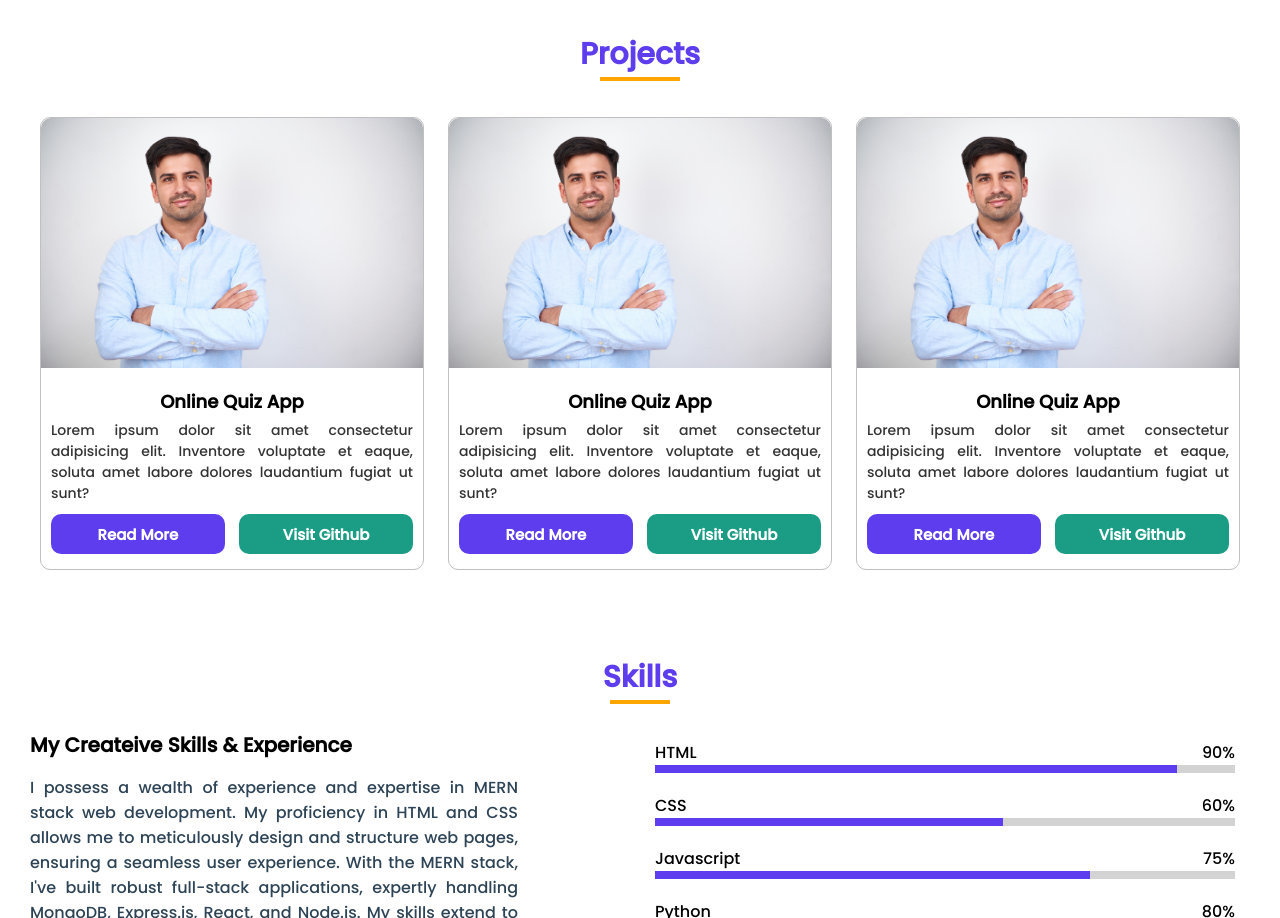
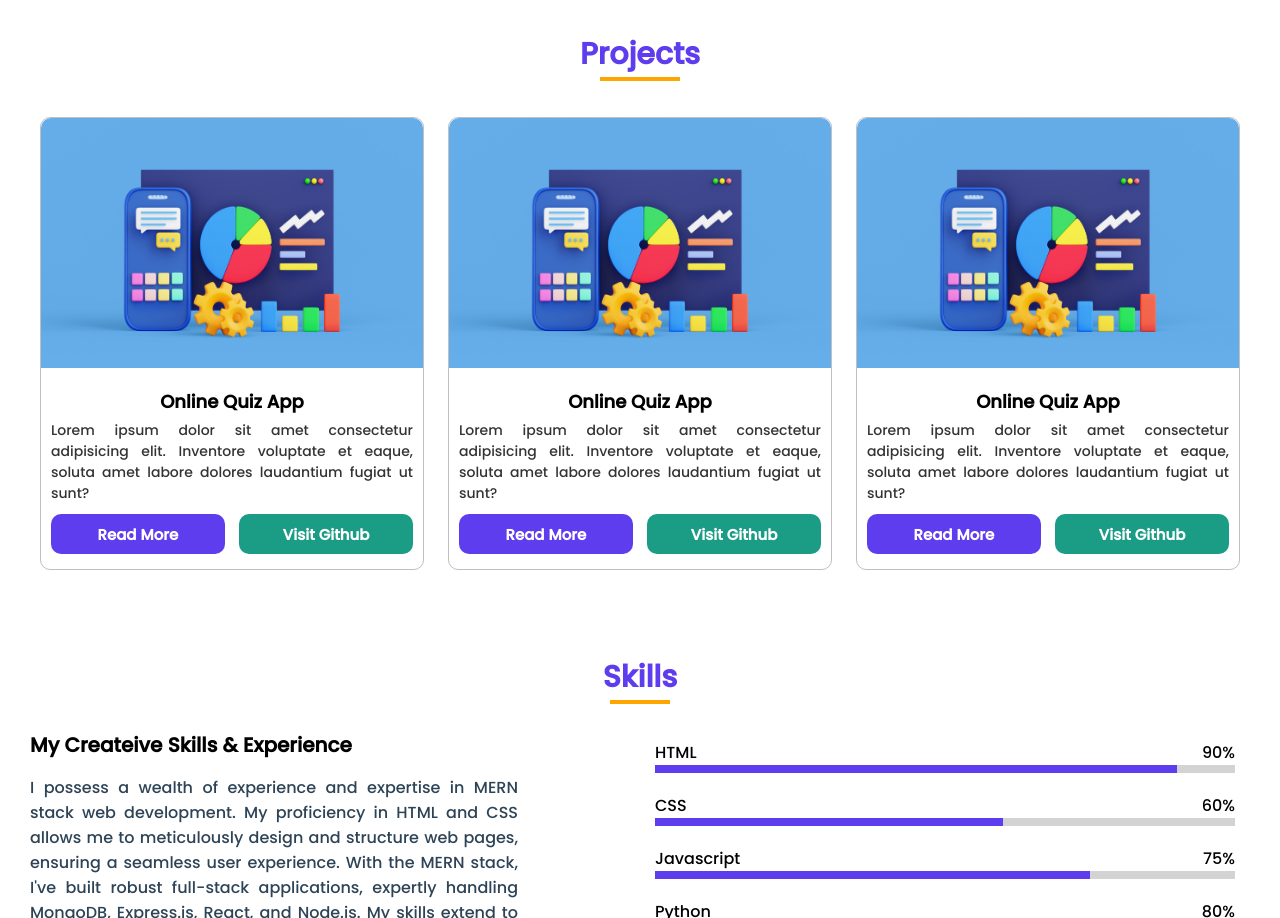
Before and after one commit to sandesh034/Portfolio_Website, a plain HTML site: page index.html in a window 1280 px wide. Shown: the part 1954-2872 px from the top of the page. Drawn offline with nearby package versions, Linux system fonts and the light colour scheme.

Commit message:
project image changed

```diff
--- a/index.html
+++ b/index.html
@@ -128,7 +128,7 @@
 
             <div class="cards">
                 <div class="img-container">
-                    <img src="./Images/confident-young-man.jpg" alt="" srcset="">
+                    <img src="./Images/project.jpg" alt="" srcset="">
                 </div>
 
                 <div class="card-title">
@@ -146,7 +146,7 @@
 
             <div class="cards">
                 <div class="img-container">
-                    <img src="./Images/confident-young-man.jpg" alt="" srcset="">
+                    <img src="./Images/project.jpg" alt="" srcset="">
                 </div>
 
                 <div class="card-title">
@@ -164,7 +164,7 @@
 
             <div class="cards">
                 <div class="img-container">
-                    <img src="./Images/confident-young-man.jpg" alt="" srcset="">
+                    <img src="./Images/project.jpg" alt="" srcset="">
                 </div>
 
                 <div class="card-title">
```
Also changed, not shown: Images/project.jpg (added).
